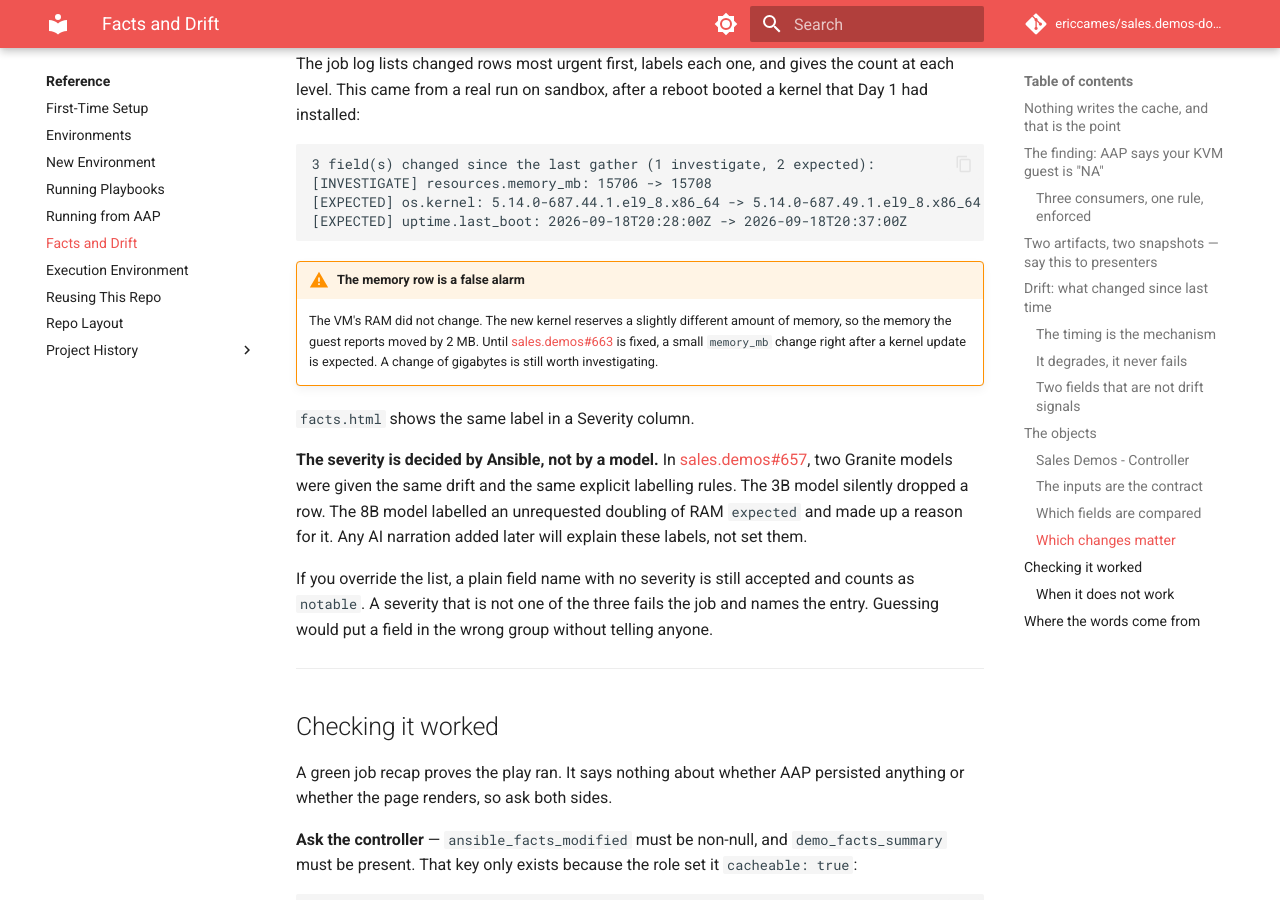
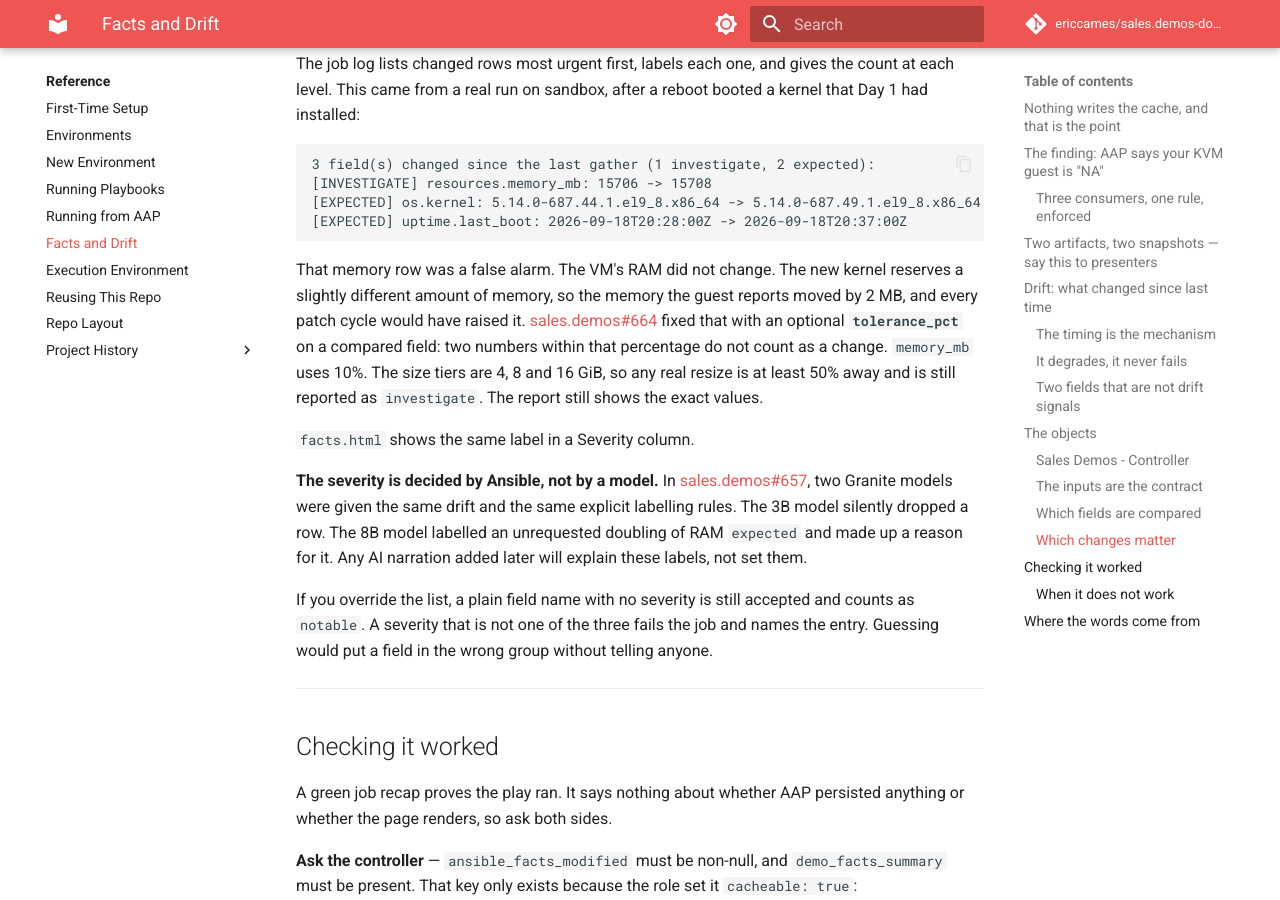
Before and after one commit to ericcames/sales.demos-docs, an MkDocs documentation site: the page built from docs/reference/facts-and-drift.md, in a window 1280 px wide and 900 px high, scrolled down 6705 px. Built offline with MkDocs 1.6.1 and Material for MkDocs 9.7.7, drawn with Linux system fonts in a browser that asks for light colours; comment, search, counter and statistics services are not loaded; some of the changed text lies outside the part shown.

Commit message:
facts-and-drift says the memory_mb false alarm is fixed (#103) (#104)
sales.demos#664 added tolerance_pct to compared fields and gave
memory_mb 10%. The warning box saying a small memory change was expected
until #663 was fixed is replaced with what the fix does and why 10% still
catches any real resize.

Closes #103

Co-authored-by: Claude Opus 5 <noreply@anthropic.com>

````diff
--- a/docs/reference/facts-and-drift.md
+++ b/docs/reference/facts-and-drift.md
@@ -302,13 +302,14 @@ a kernel that Day 1 had installed:
 [EXPECTED] uptime.last_boot: 2026-09-18T20:28:00Z -> 2026-09-18T20:37:00Z
 ```
 
-!!! warning "The memory row is a false alarm"
-
-    The VM's RAM did not change. The new kernel reserves a slightly different
-    amount of memory, so the memory the guest reports moved by 2 MB. Until
-    [sales.demos#663](https://github.com/ericcames/sales.demos/issues/663) is
-    fixed, a small `memory_mb` change right after a kernel update is expected.
-    A change of gigabytes is still worth investigating.
+That memory row was a false alarm. The VM's RAM did not change. The new kernel
+reserves a slightly different amount of memory, so the memory the guest reports
+moved by 2 MB, and every patch cycle would have raised it.
+[sales.demos#664](https://github.com/ericcames/sales.demos/pull/664) fixed that
+with an optional **`tolerance_pct`** on a compared field: two numbers within that
+percentage do not count as a change. `memory_mb` uses 10%. The size tiers are 4,
+8 and 16 GiB, so any real resize is at least 50% away and is still reported as
+`investigate`. The report still shows the exact values.
 
 `facts.html` shows the same label in a Severity column.
 
@@ -376,4 +377,5 @@ above, not a bug.
 | The naming rule | [sales.demos#647](https://github.com/ericcames/sales.demos/issues/647) |
 | Severity levels, per-field reasons, bare-string fallback, fail on unknown | [`demo_facts/defaults/main.yml`](https://github.com/ericcames/sales.demos/blob/main/playbooks/roles/demo_facts/defaults/main.yml), [`demo_facts/tasks/compare.yml`](https://github.com/ericcames/sales.demos/blob/main/playbooks/roles/demo_facts/tasks/compare.yml); [sales.demos#662](https://github.com/ericcames/sales.demos/pull/662) |
 | The sample job log and the memory false alarm | sales.demos AAP sandbox job 311, 2026-09-18; [sales.demos#663](https://github.com/ericcames/sales.demos/issues/663) |
+| `tolerance_pct`, and 10% for `memory_mb` | [`demo_facts/defaults/main.yml`](https://github.com/ericcames/sales.demos/blob/main/playbooks/roles/demo_facts/defaults/main.yml); [sales.demos#664](https://github.com/ericcames/sales.demos/pull/664) |
 | Neither Granite size followed the labelling rules | [sales.demos#657](https://github.com/ericcames/sales.demos/issues/657); [sales.demos#658](https://github.com/ericcames/sales.demos/issues/658) |
````
